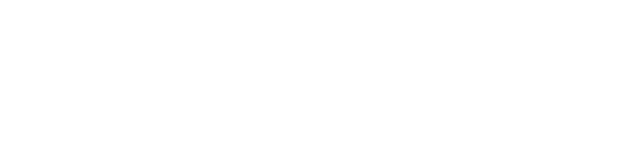
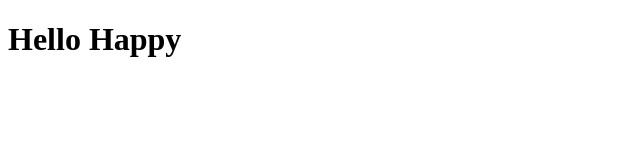
Before and after one commit to happy-patel-123/project3, a plain HTML site: page index.html in a window 1280 px wide. Shown: the whole page, without its empty margins (0-640 px from the left). Drawn offline with Linux system fonts and the light colour scheme.

Commit message:
Heading Added

```diff
--- a/index.html
+++ b/index.html
@@ -6,6 +6,6 @@
     <title>Small Project</title>
 </head>
 <body>
-
+    <h1>Hello Happy</h1>
 </body>
 </html>
```
